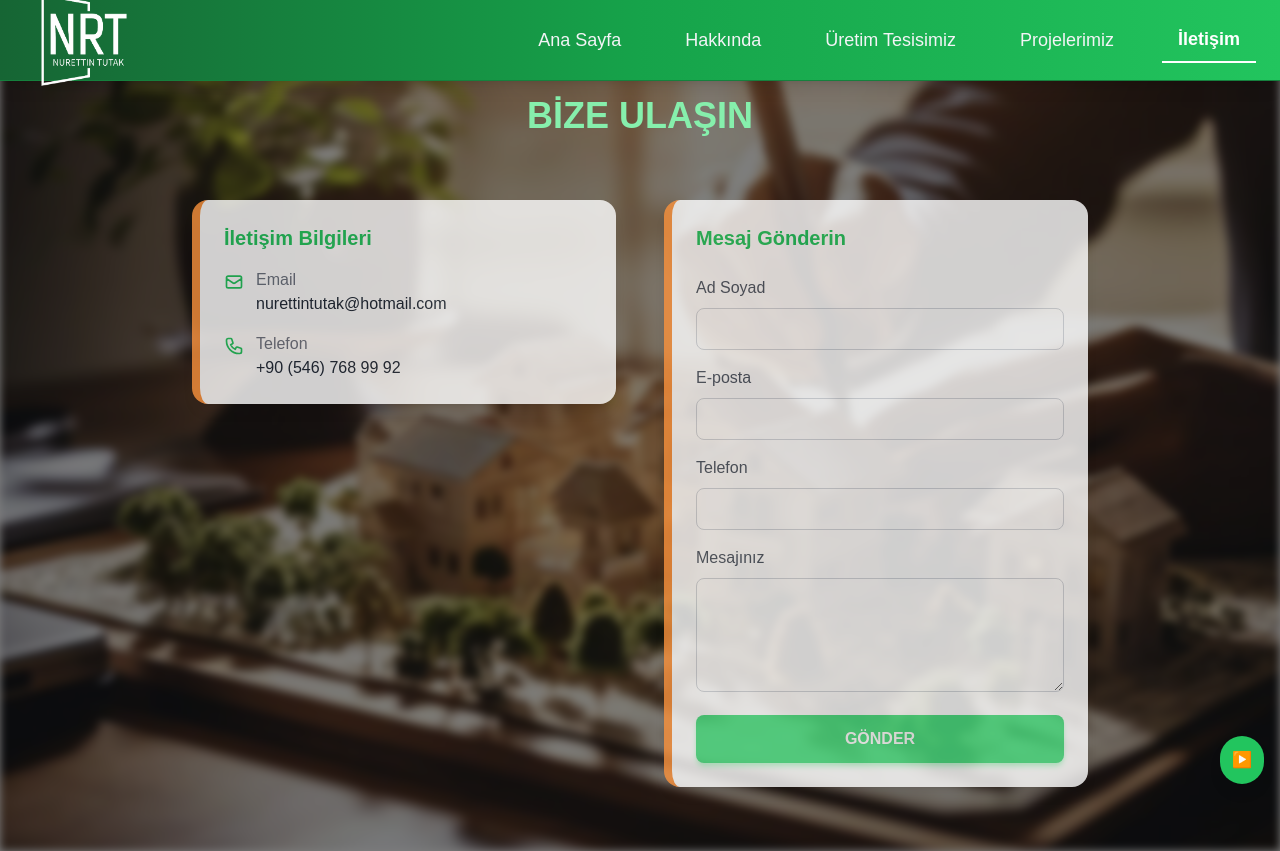
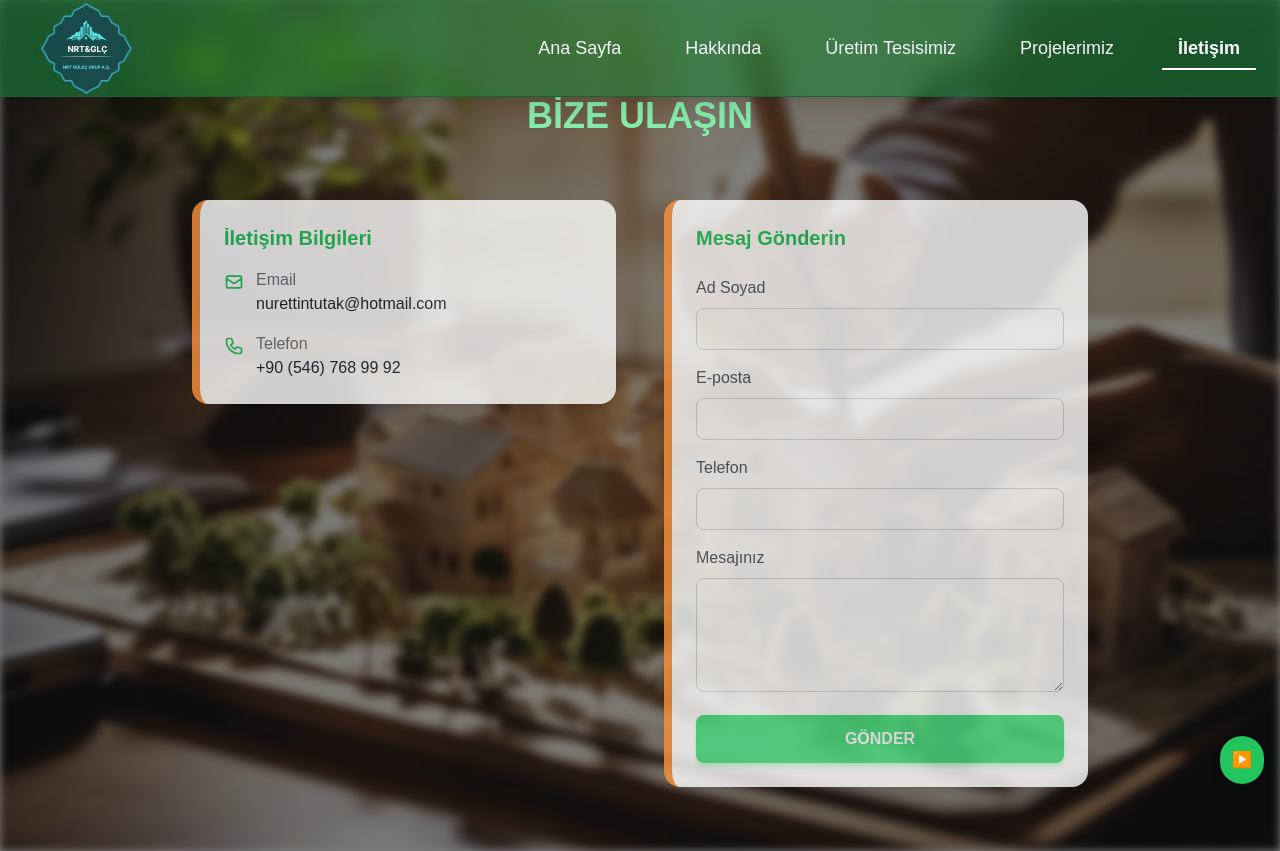
Before and after one commit to ardaaskinn01/nurettin-tutak, a Next.js app: page /iletisim in a window 1280 px wide. Built offline with nearby package versions, Linux system fonts and the light colour scheme.

Commit message:
last updates

```diff
--- a/src/app/components/Navbar.js
+++ b/src/app/components/Navbar.js
@@ -2,63 +2,59 @@
 import { usePathname } from "next/navigation";
 import Link from "next/link";
 import { useState } from "react";
-import Image from "next/image";  // Image bileşenini import ettim
+import Image from "next/image";
 
 export default function Navbar() {
   const pathname = usePathname();
   const [isMenuOpen, setIsMenuOpen] = useState(false);
 
-  const getLinkClass = (href) =>
-    pathname === href || (href === "/projelerimiz" && pathname.startsWith("/projelerimiz"))
-      ? "text-white font-semibold border-b-2 border-white"
-      : "text-gray-100 hover:text-white transition-colors duration-300";
+  const isActive = (href) =>
+    pathname === href || (href === "/projelerimiz" && pathname.startsWith("/projelerimiz"));
+
+  const linkBaseClass =
+    "relative group px-4 py-2 text-lg text-gray-100 hover:text-white transition-colors duration-300";
+
+  const activeLinkClass =
+    "text-white font-semibold after:content-[''] after:absolute after:bottom-0 after:left-0 after:w-full after:h-[2px] after:bg-white after:scale-x-100 after:origin-left after:transition-transform after:duration-300";
+
+  const inactiveLinkUnderline =
+    "after:content-[''] after:absolute after:bottom-0 after:left-0 after:w-full after:h-[2px] after:bg-white after:scale-x-0 group-hover:after:scale-x-100 after:origin-left after:transition-transform after:duration-300";
 
   return (
-    <nav className="fixed w-full z-50 bg-gradient-to-r from-green-800 via-green-600 to-green-500 backdrop-blur-md top-0 left-0 right-0 border-b border-green-700 shadow-lg">
+    <nav className="fixed w-full z-50 bg-green-700/60 backdrop-blur-md backdrop-saturate-150 border-b border-green-800 shadow-xl">
       <div className="max-w-7xl mx-auto px-6">
-        <div className="flex items-center justify-between h-20">
+        <div className="flex items-center justify-between h-24">
           {/* Logo */}
           <Link href="/" className="text-2xl font-bold">
             <Image
-              src="/nrtlogo2.png"  // Burada logo dosyasını belirtiyoruz
+              src="/nrt10.png"
               alt="Nurettin Tutak Logo"
-              width={120}  // İstediğiniz boyutu ayarlayabilirsiniz
-              height={27}  // İstediğiniz boyutu ayarlayabilirsiniz
+              width={125}
+              height={28}
+              priority
+              quality={100}
             />
           </Link>
 
           {/* Desktop Menü */}
           <div className="hidden md:flex items-center space-x-8">
+            {[
+              { href: "/", label: "Ana Sayfa" },
+              { href: "/hakkinda", label: "Hakkında" },
+              { href: "/kurumsal", label: "Üretim Tesisimiz" },
+              { href: "/projelerimiz", label: "Projelerimiz" },
+              { href: "/iletisim", label: "İletişim" },
+            ].map(({ href, label }) => (
               <Link
-              href="/"
-              className={`px-4 py-2 text-lg ${getLinkClass("/")}`}
+                key={href}
+                href={href}
+                className={`${linkBaseClass} ${
+                  isActive(href) ? activeLinkClass : inactiveLinkUnderline
+                }`}
               >
-              Ana Sayfa
+                {label}
               </Link>
-            <Link
-              href="/hakkinda"
-              className={`px-4 py-2 text-lg ${getLinkClass("/hakkinda")}`}
-            >
-              Hakkında
-            </Link>
-            <Link
-              href="/kurumsal"
-              className={`px-4 py-2 text-lg ${getLinkClass("/kurumsal")}`}
-            >
-              Üretim Tesisimiz
-            </Link>
-            <Link
-              href="/projelerimiz"
-              className={`px-4 py-2 text-lg ${getLinkClass("/projelerimiz")}`}
-            >
-              Projelerimiz
-            </Link>
-            <Link
-              href="/iletisim"
-              className={`px-4 py-2 text-lg ${getLinkClass("/iletisim")}`}
-            >
-              İletişim
-            </Link>
+            ))}
           </div>
 
           {/* Mobil Menü Butonu */}
@@ -83,41 +79,26 @@ export default function Navbar() {
         {isMenuOpen && (
           <div className="md:hidden bg-green-600/90 backdrop-blur-lg border-t border-green-700">
             <div className="px-4 py-3 space-y-4">
+              {[
+                { href: "/", label: "Ana Sayfa" },
+                { href: "/hakkinda", label: "Hakkında" },
+                { href: "/kurumsal", label: "Üretim Tesisimiz" },
+                { href: "/projelerimiz", label: "Projelerimiz" },
+                { href: "/iletisim", label: "İletişim" },
+              ].map(({ href, label }) => (
                 <Link
-                href="/"
-                className={`block px-4 py-3 rounded-lg text-lg ${getLinkClass("/")} hover:bg-green-700/50 transition-colors`}
+                  key={href}
+                  href={href}
+                  className={`block px-4 py-3 rounded-lg text-lg ${
+                    isActive(href)
+                      ? "text-white font-semibold bg-green-700/50"
+                      : "text-gray-100 hover:text-white hover:bg-green-700/50"
+                  } transition-colors`}
                   onClick={() => setIsMenuOpen(false)}
                 >
-                Ana Sayfa
+                  {label}
                 </Link>
-              <Link
-                href="/hakkinda"
-                className={`block px-4 py-3 rounded-lg text-lg ${getLinkClass("/hakkinda")} hover:bg-green-700/50 transition-colors`}
-                onClick={() => setIsMenuOpen(false)}
-              >
-                Hakkında
-              </Link>
-              <Link
-                href="/kurumsal"
-                className={`block px-4 py-3 rounded-lg text-lg ${getLinkClass("/kurumsal")} hover:bg-green-700/50 transition-colors`}
-                onClick={() => setIsMenuOpen(false)}
-              >
-                Üretim Tesisimiz
-              </Link>
-              <Link
-                href="/projelerimiz"
-                className={`block px-4 py-3 rounded-lg text-lg ${getLinkClass("/projelerimiz")} hover:bg-green-700/50 transition-colors`}
-                onClick={() => setIsMenuOpen(false)}
-              >
-                Projelerimiz
-              </Link>
-              <Link
-                href="/iletisim"
-                className={`block px-4 py-3 rounded-lg text-lg ${getLinkClass("/iletisim")} hover:bg-green-700/50 transition-colors`}
-                onClick={() => setIsMenuOpen(false)}
-              >
-                İletişim
-              </Link>
+              ))}
             </div>
           </div>
         )}
```
Also changed, not shown: public/nrt10.png (added). Lines whose indentation alone changed are shown as unchanged.
